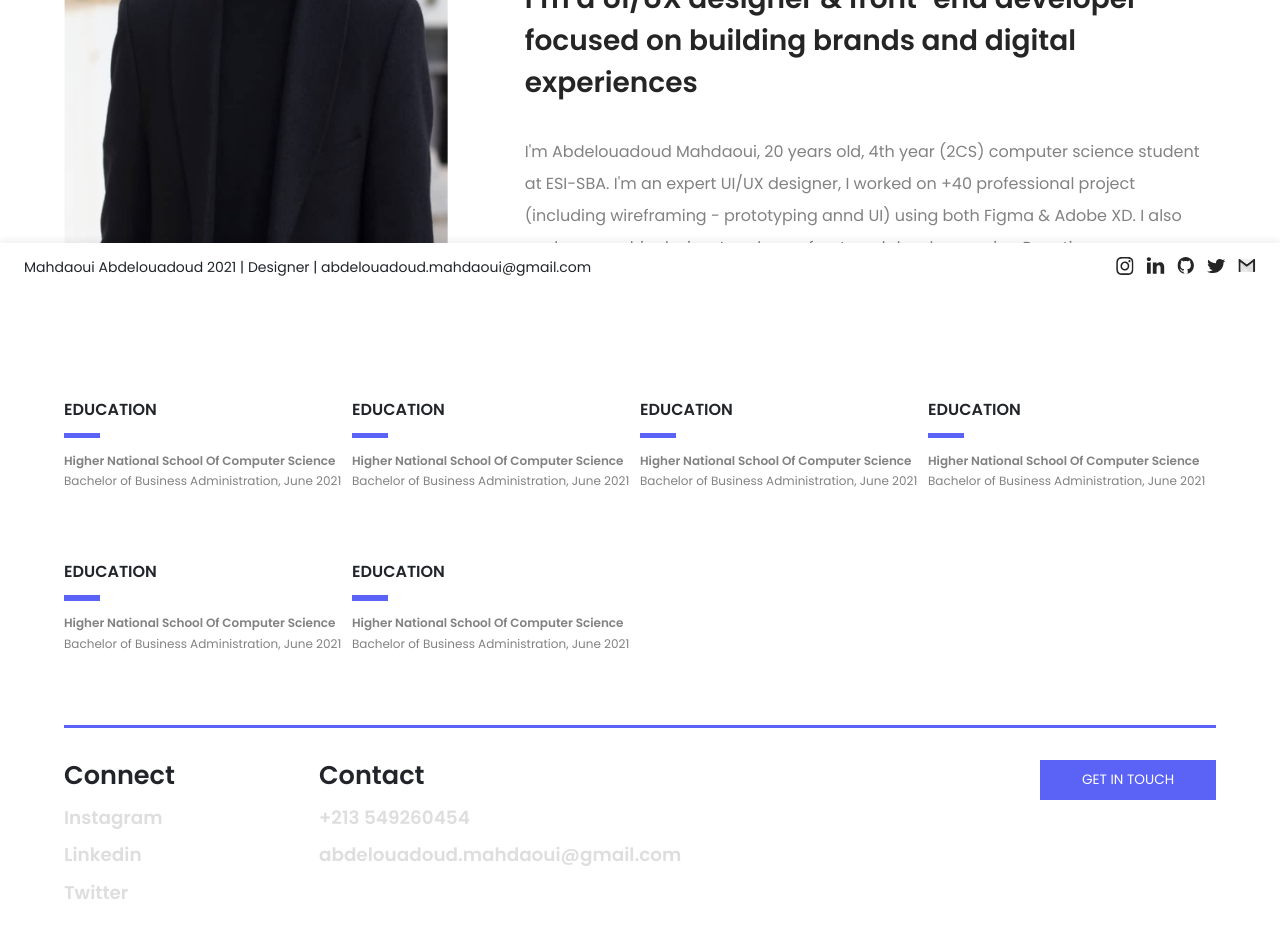
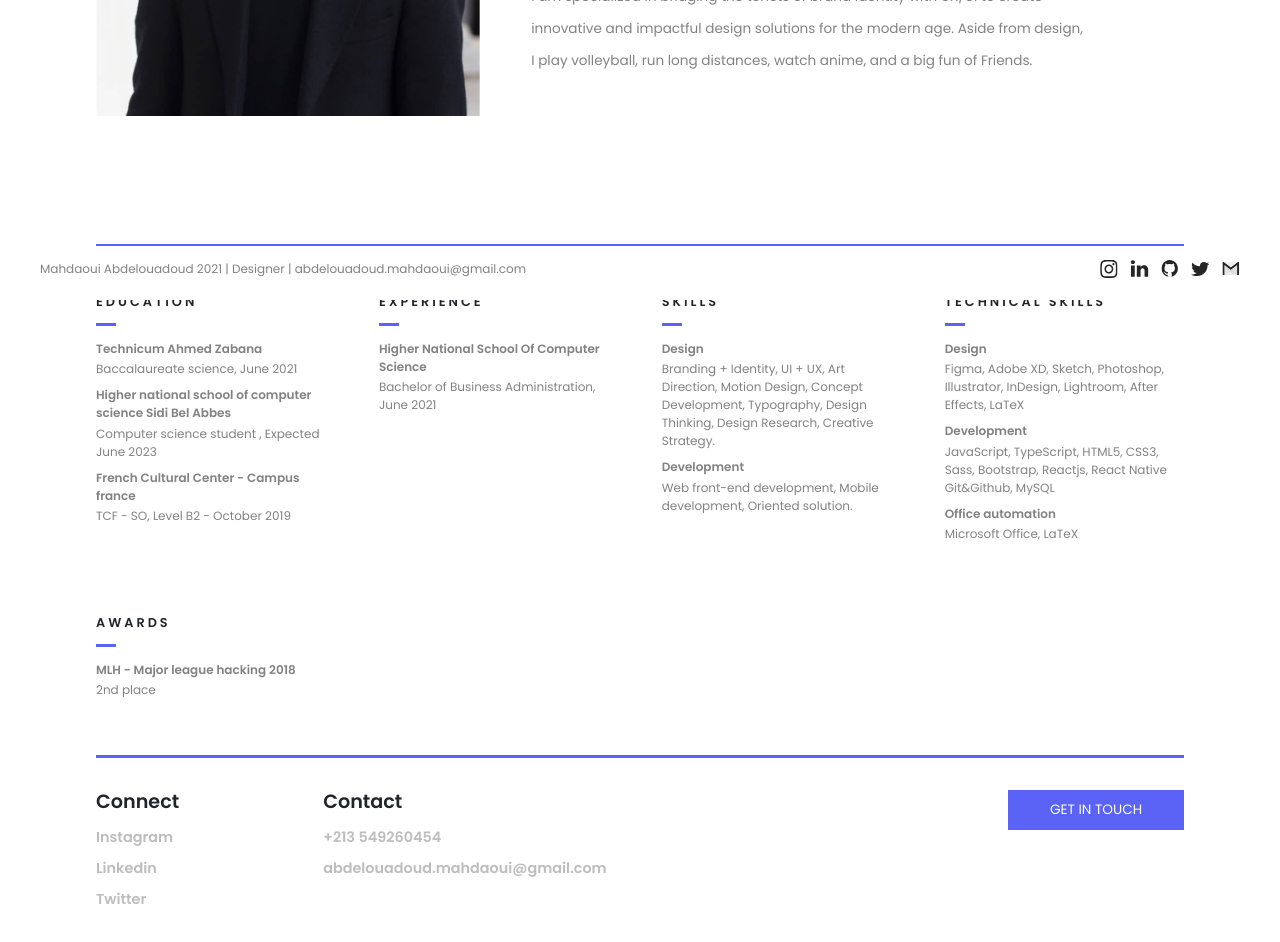
Before and after one commit to Abdelouadoud8/abdelouadoud8.github.io, a React (Create React App) app: page /about in a window 1280 px wide. Shown: the part 500-1442 px from the top of the page. Built offline with nearby package versions, Linux system fonts and the light colour scheme.

Commit message:
Improved topics section from about, 💄 Improved UI of about

```diff
--- a/public/css/style.css
+++ b/public/css/style.css
@@ -108,46 +108,60 @@ body {
     display: flex;
     flex-direction: row;
     justify-content: space-between;
-    width: 90%;
+    width: 85%;
     margin-top: 9.25rem; }
     .about__personalinfos img {
       width: 48rem; }
     .about__personalinfos-body {
-      margin-top: 2.5rem;
+      margin-top: 4rem;
       width: 60%; }
       .about__personalinfos-body span {
-        font-size: 7rem;
-        font-weight: 800;
+        font-size: 6rem;
+        font-weight: 700;
         color: #d9e6ed; }
       .about__personalinfos-body--paragraph1 {
         margin-top: 3rem;
         font-size: 6rem; }
       .about__personalinfos-body--paragraph2 {
         margin-top: 4rem;
-        font-size: 3.5rem;
+        font-size: 2.3rem;
         color: #252525 !important;
-        font-weight: 600; }
+        font-weight: 500;
+        width: 85%; }
       .about__personalinfos-body--paragraph3 {
         margin-top: 4rem;
-        font-size: 2rem;
+        font-size: 1.7rem;
         line-height: 4rem;
-        color: #828282; }
+        font-weight: 400 !important;
+        color: #828282;
+        width: 85%; }
   .about__topics2 {
-    margin-top: 8rem !important; }
+    margin-top: 8rem !important;
+    display: flex !important;
+    flex-direction: row !important; }
   .about__topics {
-    margin-top: 16rem;
+    margin-top: 6rem;
     display: flex;
     flex-direction: row;
-    width: 90%; }
+    justify-content: space-between;
+    width: 85%; }
+    .about__topics-diviser {
+      width: 85%;
+      background-color: #5b63f6 !important;
+      height: 0.2rem;
+      border-radius: 0rem !important;
+      border: 0rem !important;
+      margin-top: 16rem; }
     .about__topics--topiccontent {
-      width: 25%; }
+      width: 22%; }
       .about__topics--topiccontent h1 {
-        font-size: 2rem;
+        font-size: 1.6rem;
         text-transform: uppercase;
-        font-weight: 600; }
+        font-weight: 600;
+        letter-spacing: 3px !important; }
       .about__topics--topiccontent-diviser {
-        width: 4.5rem;
-        height: 0.7rem;
+        width: 2.5rem;
+        height: 0.4rem;
         background-color: #5b63f6 !important;
         border-radius: 0rem !important;
         border: 0rem !important;
@@ -164,7 +178,7 @@ body {
     display: flex;
     flex-direction: row;
     justify-content: space-between;
-    width: 90%;
+    width: 85%;
     margin-top: 4rem;
     margin-bottom: 16rem; }
     .about__semifooter-content Button {
@@ -183,23 +197,23 @@ body {
       display: flex;
       flex-direction: row; }
   .about__semifooter-diviser {
-    width: 90%;
+    width: 85%;
     background-color: #5b63f6 !important;
     height: 0.4rem;
     border-radius: 0rem !important;
     border: 0rem !important;
-    margin-top: 8rem; }
+    margin-top: 6rem; }
   .about__semifooter-element {
     display: flex;
     flex-direction: column;
     margin-right: 18rem; }
     .about__semifooter-element h1 {
-      font-size: 3.2rem;
+      font-size: 2.4rem;
       font-weight: 600; }
     .about__semifooter-element span {
-      font-size: 2.3rem;
+      font-size: 1.8rem;
       font-weight: 600;
-      color: #dedede;
+      color: #bdbdbd;
       margin-top: 1.2rem !important; }
       .about__semifooter-element span:hover {
         color: #5b63f6; }
@@ -211,15 +225,15 @@ body {
   display: flex;
   flex-direction: row;
   justify-content: space-between;
-  padding: 1.75rem 3rem;
-  box-shadow: 0rem -4px 6px rgba(0, 0, 0, 0.05);
+  padding: 1.75rem 5rem;
   background-color: #ffffff;
   position: fixed;
   bottom: 0;
   width: 100%; }
   .footer span,
   .footer p {
-    font-size: 14px; }
+    font-size: 12px;
+    color: #828282; }
   .footer-socialmedia img {
     margin-left: 1.5rem;
     width: 2.3rem; }
--- a/src/components/AboutMe/PersonalInfos.tsx
+++ b/src/components/AboutMe/PersonalInfos.tsx
@@ -12,11 +12,10 @@ const PersonalInfos: FC = () => {
           and digital experiences
         </p>
         <p className="about__personalinfos-body--paragraph3">
-          I'm Abdelouadoud Mahdaoui, 20 years old, 4th year (2CS) computer
-          science student at ESI-SBA. I'm an expert UI/UX designer, I worked on
-          +40 professional project (including wireframing - prototyping annd UI)
-          using both Figma & Adobe XD. I also work on graphic design. I work as
-          a front-end developer using Reactjs.
+          I am specialized in bridging the tenets of brand identity with UX/UI
+          to create innovative and impactful design solutions for the modern
+          age. Aside from design, I play volleyball, run long distances, watch
+          anime, and a big fun of Friends.
         </p>
       </div>
     </div>
--- a/src/components/AboutMe/Topics.tsx
+++ b/src/components/AboutMe/Topics.tsx
@@ -1,15 +1,16 @@
 import { FC } from "react";
-import { Card } from "reactstrap";
+import { Card, InputProps } from "reactstrap";
 
-const Topics: FC = () => {
+interface Props extends InputProps {
+  title: string;
+}
+
+const Topics: FC<Props> = ({ title, children }) => {
   return (
     <div className="about__topics--topiccontent">
-      <h1>education</h1>
+      <h1>{title}</h1>
       <Card className="about__topics--topiccontent-diviser"></Card>
-      <div>
-        <span>Higher National School Of Computer Science</span>
-        <p>Bachelor of Business Administration, June 2021</p>
-      </div>
+      <div>{children}</div>
     </div>
   );
 };
--- a/src/styles/_components.scss
+++ b/src/styles/_components.scss
@@ -121,7 +121,7 @@
     display: flex;
     flex-direction: row;
     justify-content: space-between;
-    width: 90%;
+    width: 85%;
     margin-top: 9.25rem;
 
     & img {
@@ -129,12 +129,12 @@
     }
 
     &-body {
-      margin-top: 2.5rem;
+      margin-top: 4rem;
       width: 60%;
 
       & span {
-        font-size: 7rem;
-        font-weight: 800;
+        font-size: 6rem;
+        font-weight: 700;
         color: $gray-1;
       }
       &--paragraph1 {
@@ -143,39 +143,56 @@
       }
       &--paragraph2 {
         margin-top: 4rem;
-        font-size: 3.5rem;
+        font-size: 2.3rem;
         color: $black;
-        font-weight: 600;
+        font-weight: 500;
+        width: 85%;
       }
       &--paragraph3 {
         margin-top: 4rem;
-        font-size: 2rem;
+        font-size: 1.7rem;
         line-height: 4rem;
+        font-weight: 400 !important;
         color: $gray-3;
+        width: 85%;
       }
     }
   }
 
   &__topics2 {
     margin-top: 8rem !important;
+    display: flex !important;
+    flex-direction: row !important;
   }
 
   &__topics {
-    margin-top: 16rem;
+    margin-top: 6rem;
     display: flex;
     flex-direction: row;
-    width: 90%;
+    justify-content: space-between;
+    width: 85%;
+
+    &-diviser {
+      width: 85%;
+      background-color: $main-color !important;
+      height: 0.2rem;
+      border-radius: 0rem !important;
+      border: 0rem !important;
+      margin-top: 16rem;
+    }
+
     &--topiccontent {
-      width: 25%;
+      width: 22%;
       & h1 {
-        font-size: 2rem;
+        font-size: 1.6rem;
         text-transform: uppercase;
         font-weight: 600;
+        letter-spacing: 3px !important;
       }
 
       &-diviser {
-        width: 4.5rem;
-        height: 0.7rem;
+        width: 2.5rem;
+        height: 0.4rem;
         background-color: $main-color !important;
         border-radius: 0rem !important;
         border: 0rem !important;
@@ -200,7 +217,7 @@
       display: flex;
       flex-direction: row;
       justify-content: space-between;
-      width: 90%;
+      width: 85%;
       margin-top: 4rem;
       margin-bottom: 16rem;
 
@@ -228,12 +245,12 @@
       }
     }
     &-diviser {
-      width: 90%;
+      width: 85%;
       background-color: $main-color !important;
       height: 0.4rem;
       border-radius: 0rem !important;
       border: 0rem !important;
-      margin-top: 8rem;
+      margin-top: 6rem;
     }
 
     &-element {
@@ -241,14 +258,14 @@
       flex-direction: column;
       margin-right: 18rem;
       & h1 {
-        font-size: 3.2rem;
+        font-size: 2.4rem;
         font-weight: 600;
       }
 
       & span {
-        font-size: 2.3rem;
+        font-size: 1.8rem;
         font-weight: 600;
-        color: $gray-2;
+        color: $gray-4;
         margin-top: 1.2rem !important;
 
         &:hover {
@@ -268,13 +285,14 @@
   display: flex;
   flex-direction: row;
   justify-content: space-between;
-  padding: 1.75rem 3rem;
-  box-shadow: 0rem -4px 6px rgba(0, 0, 0, 0.05);
+  padding: 1.75rem 5rem;
+  // box-shadow: 0rem -4px 6px rgba(0, 0, 0, 0.05);
   background-color: #ffffff;
 
   & span,
   p {
-    font-size: 14px;
+    font-size: 12px;
+    color: $gray-3;
   }
 
   position: fixed;
--- a/src/views/About.tsx
+++ b/src/views/About.tsx
@@ -8,15 +8,52 @@ const About: FC = () => {
   return (
     <div className="about">
       <PersonalInfos />
+      <Card className="about__topics-diviser"></Card>
       <div className="about__topics">
-        <Topics />
-        <Topics />
-        <Topics />
-        <Topics />
+        <Topics title="education">
+          <span>Technicum Ahmed Zabana</span>
+          <p>Baccalaureate science, June 2021</p>
+          <span>Higher national school of computer science Sidi Bel Abbes</span>
+          <p>Computer science student , Expected June 2023</p>
+          <span>French Cultural Center - Campus france</span>
+          <p>TCF - SO, Level B2 - October 2019</p>
+        </Topics>
+        <Topics title="experience">
+          <span>Higher National School Of Computer Science</span>
+          <p>Bachelor of Business Administration, June 2021</p>
+        </Topics>
+        <Topics title="skills">
+          <span>Design</span>
+          <p>
+            Branding + Identity, UI + UX, Art Direction, Motion Design, Concept
+            Development, Typography, Design Thinking, Design Research, Creative
+            Strategy.
+          </p>
+          <span>Development</span>
+          <p>
+            Web front-end development, Mobile development, Oriented solution.
+          </p>
+        </Topics>
+        <Topics title="technical skills">
+          <span>Design</span>
+          <p>
+            Figma, Adobe XD, Sketch, Photoshop, Illustrator, InDesign,
+            Lightroom, After Effects, LaTeX
+          </p>
+          <span>Development</span>
+          <p>
+            JavaScript, TypeScript, HTML5, CSS3, Sass, Bootstrap, Reactjs, React
+            Native Git&Github, MySQL
+          </p>
+          <span>Office automation</span>
+          <p>Microsoft Office, LaTeX</p>
+        </Topics>
       </div>
       <div className="about__topics2 about__topics">
-        <Topics />
-        <Topics />
+        <Topics title="awards">
+          <span>MLH - Major league hacking 2018</span>
+          <p>2nd place</p>
+        </Topics>
       </div>
       <Card className="about__semifooter-diviser"></Card>
       <div className="about__semifooter-content">
```
